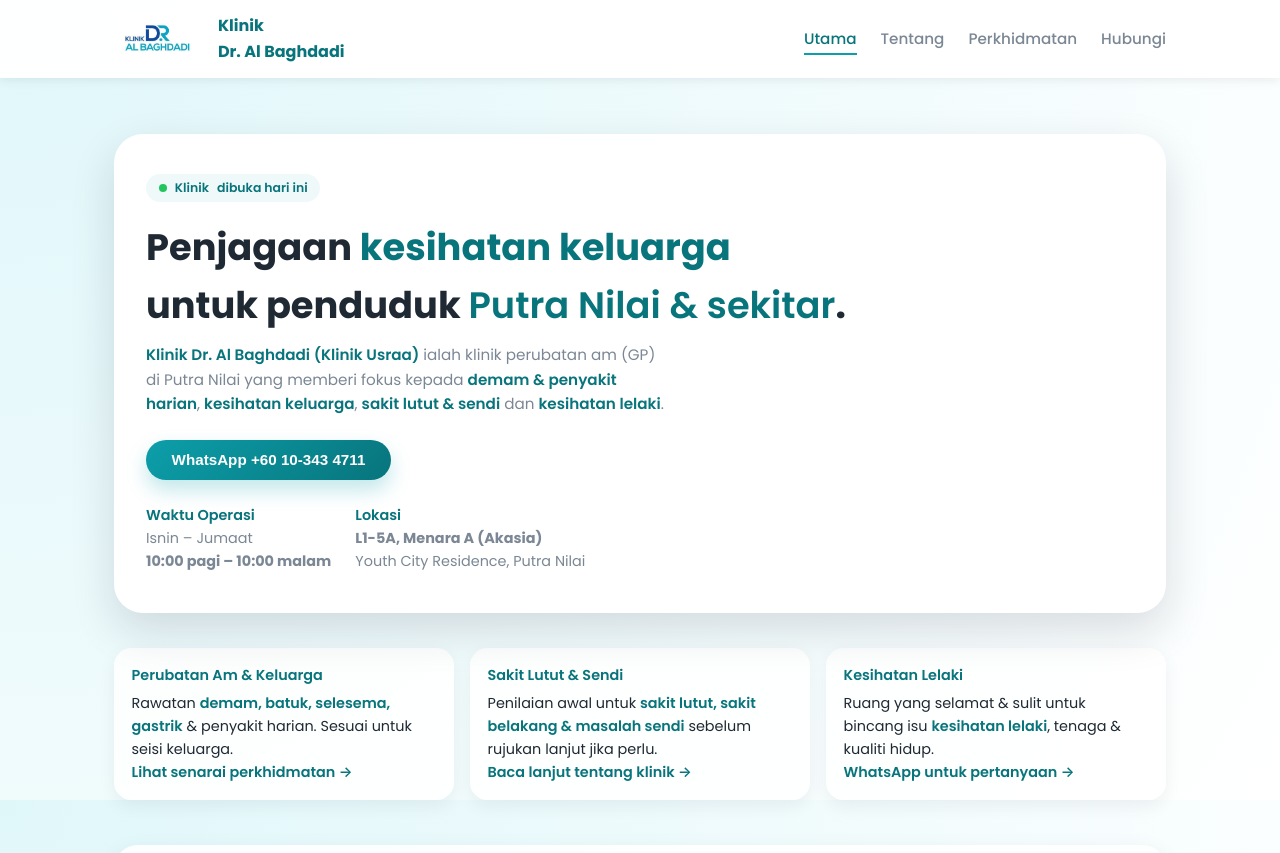
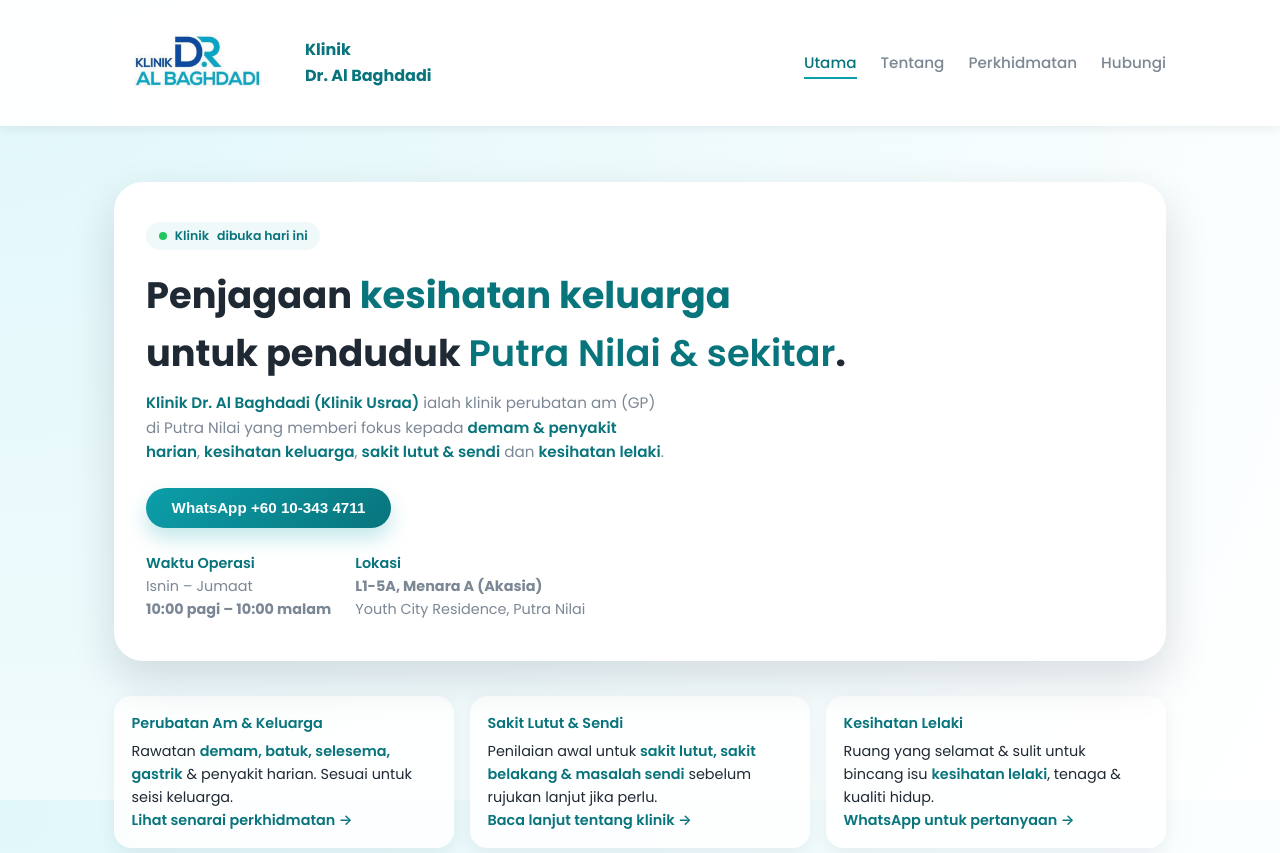
Before and after one commit to jimbo27/klinik-dr-al-baghdadi, a plain HTML site: page index.html in a window 1280 px wide. Shown: the top 853 px of the page. Drawn offline with Linux system fonts and the light colour scheme.

Commit message:
Update index.html

```diff
--- a/index.html
+++ b/index.html
@@ -63,7 +63,7 @@
         }
 
         .logo-img {
-            height: 52px;
+            height: 100px;
             width: auto;
         }
 
```
